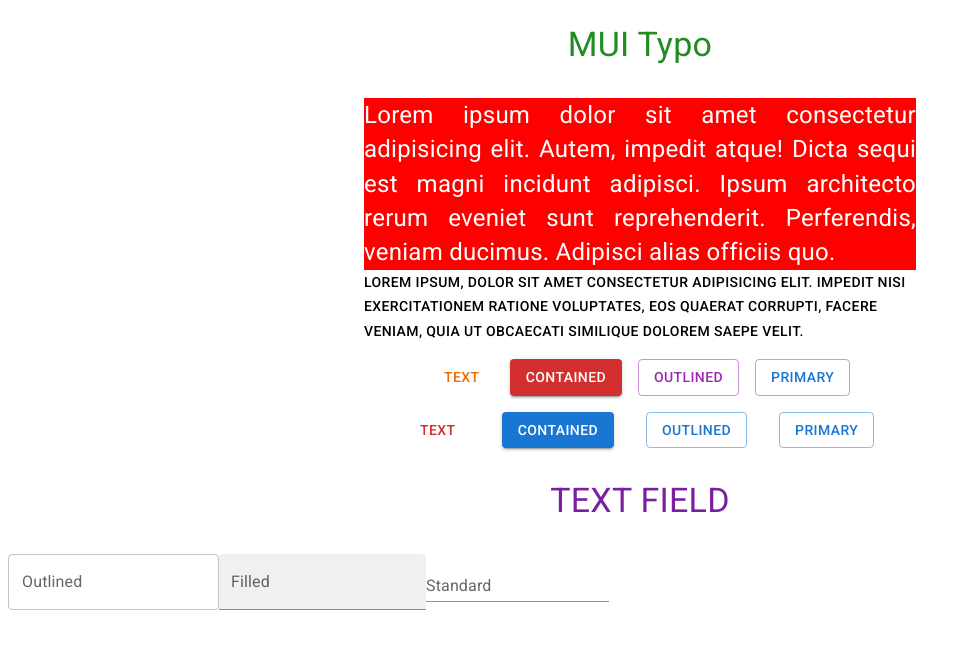
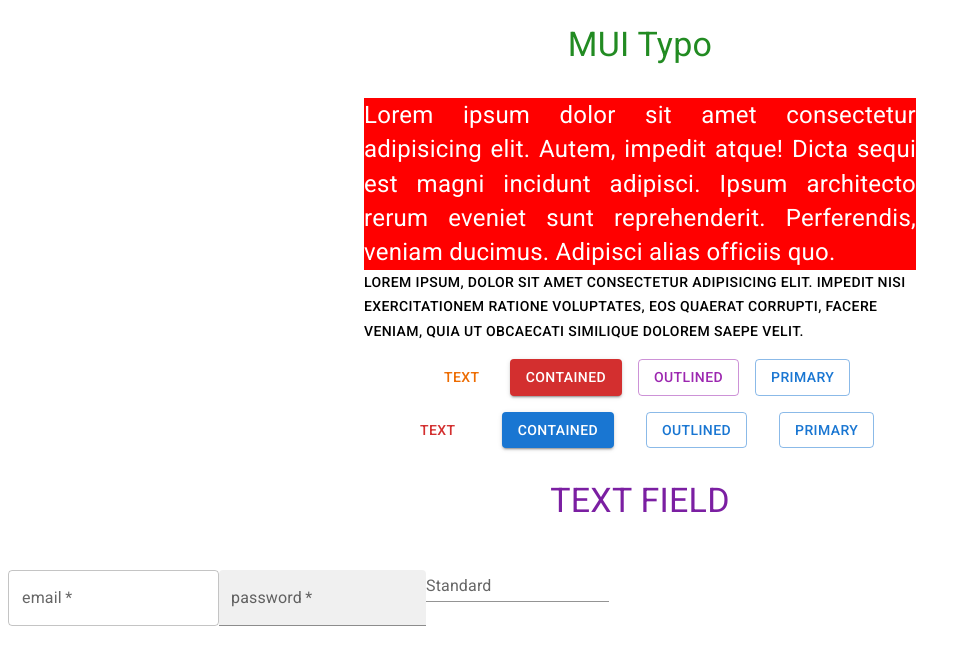
Before and after one commit to CemalettinDimlioglu/MUI, a React (Create React App) app in the folder material-intro-starter/: page / in a window 1280 px wide. Shown: the top 664 px of the page, without its empty margins (0-971 px from the left). Built offline with nearby package versions, Linux system fonts and the light colour scheme.

Commit message:
password

```diff
--- a/material-intro-starter/src/components/TextFieldComp.jsx
+++ b/material-intro-starter/src/components/TextFieldComp.jsx
@@ -1,15 +1,33 @@
 import { Stack, Typography } from "@mui/material";
-import  TextField  from "@mui/material/TextField";
+import TextField from "@mui/material/TextField";
 
 const TextFieldComp = () => {
   return (
     <div>
-    <Typography variant="h4" color="secondary.dark" align="center" m={4} >TEXT FIELD</Typography>
-      <TextField id="outlined-basic" label="Outlined" variant="outlined" />
-      <TextField id="filled-basic" label="Filled" variant="filled" />
+      <Typography variant="h4" color="secondary.dark" align="center" m={4}>
+        TEXT FIELD
+      </Typography>
+      <TextField
+        id="email"
+        label="email"
+        type="email"
+        variant="outlined"
+        placeholder="Enter Your Email"
+        margin="normal"
+        required
+      />
+      <TextField
+        id="password"
+        label="password"
+        type="password"
+        variant="filled"
+        placeholder="Enter Password"
+        margin="normal"
+        required
+      />
       <TextField id="standard-basic" label="Standard" variant="standard" />
     </div>
   );
-}
+};
 
-export default TextFieldComp
+export default TextFieldComp;
```
